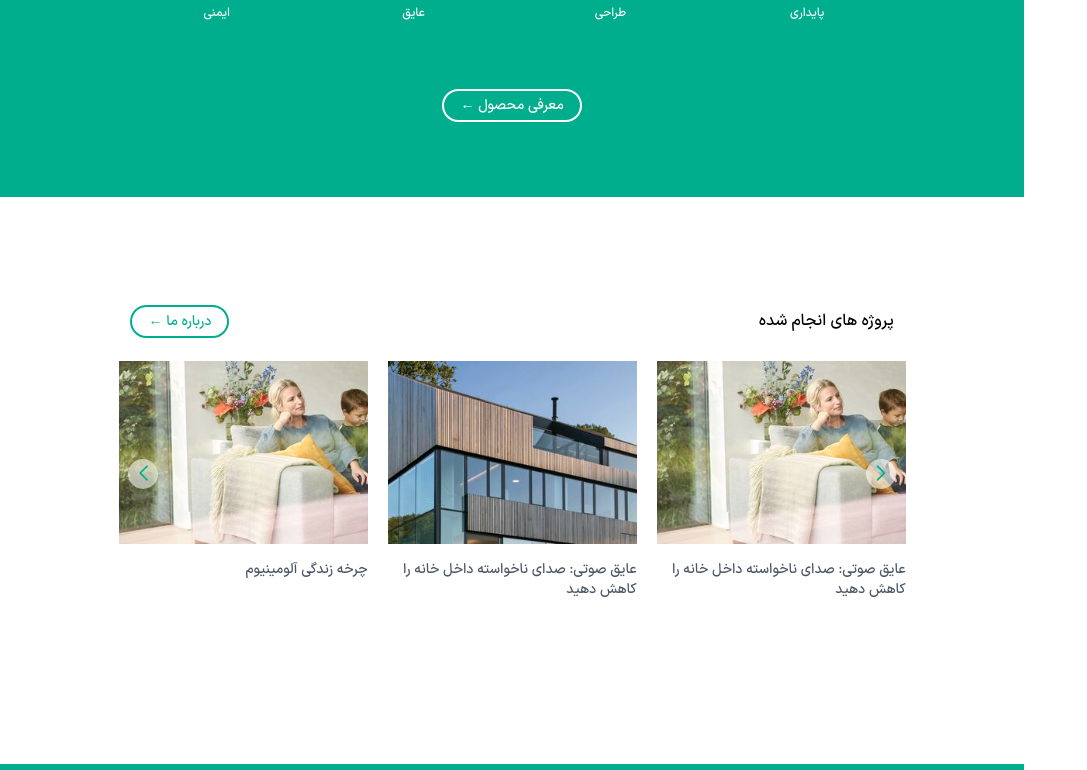
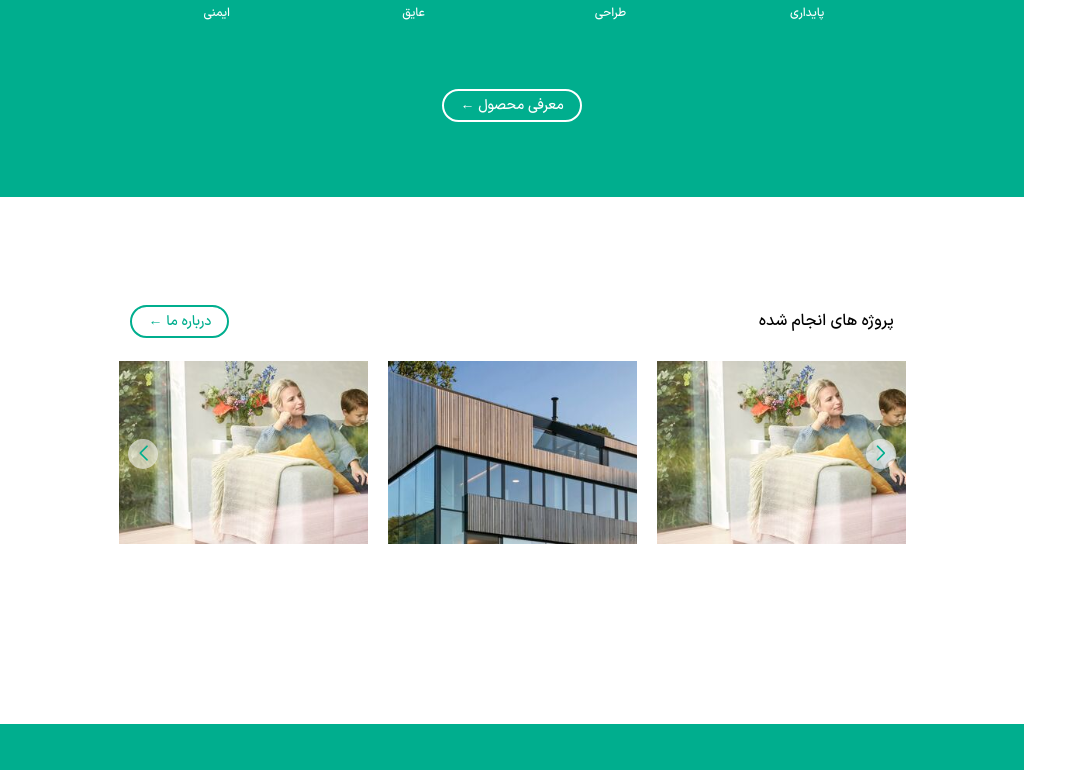
Before and after one commit to zahra-hsb/hanz-, a Next.js app: page / in a window 1280 px wide. Shown: the part 4772-5542 px from the top of the page, without its empty margins (0-1087 px from the left). Built offline with nearby package versions, Linux system fonts and the light colour scheme.

Commit message:
optimize code in slider

```diff
--- a/src/components/layout/Slider/BigSlider.jsx
+++ b/src/components/layout/Slider/BigSlider.jsx
@@ -1,12 +1,7 @@
 import { useState } from 'react';
 import Image from 'next/image'
-import image6 from '../../../../public/image/image 6.svg'
-import image7 from '../../../../public/image/image 7.svg'
-import image8 from '../../../../public/image/image 8.svg'
-
 import { Autoplay, Navigation, Pagination, Scrollbar, A11y } from 'swiper/modules';
 import { Swiper, SwiperSlide } from 'swiper/react';
-
 import 'swiper/css';
 import 'swiper/css/navigation';
 import 'swiper/css/pagination';
@@ -21,9 +16,16 @@ function createElem(image6, textSlider1) {
     )
 }
 
-const BigSlider = ({ slidesPerView, textSlider, textSlider1, textSlider2, textSlider3, textSlider4, banner }) => {
+const BigSlider = ({ slidesPerView, image1, image2, image3, textSlider, textSlider1, textSlider2, textSlider3, textSlider4, banner }) => {
+    const [textShow, setTextShow] = useState(textSlider)
 
-    const [textShow, setTextShow] = useState(textSlider)
+    const slides = [
+        { image: image1, text: textSlider1 },
+        { image: image2, text: textSlider2 },
+        { image: image3, text: textSlider3 },
+        { image: image2, text: textSlider4 }
+    ]
+
     let breakpoints = {}
 
     if (textShow) {
@@ -63,39 +65,15 @@ const BigSlider = ({ slidesPerView, textSlider, textSlider1, textSlider2, textSl
                 }}
                 loop={true}
             >
-                <SwiperSlide>
+                {slides.map((slide, index) => (
+                    <SwiperSlide key={index}>
                         {textShow ? (
-                        createElem(image6, textSlider1)
+                            createElem(slide.image, slide.textSlider)
                         ) : (
                             createElem(banner)
                         )}
                     </SwiperSlide>
-
-                <SwiperSlide>
-                    {textShow ? (
-                        createElem(image7, textSlider2)
-                    ) : (
-                        createElem(banner)
-                    )}
-                </SwiperSlide>
-
-                <SwiperSlide>
-                    {textShow ? (
-                        createElem(image8, textSlider3)
-                    ) : (
-                        createElem(banner)
-                    )}
-                </SwiperSlide>
-
-                <SwiperSlide>
-                    {textShow ? (
-                        createElem(image7, textSlider4)
-                    ) : (
-                        createElem(banner)
-                    )}
-                </SwiperSlide>
-
-
+                ))}
             </Swiper>
         </section >
     )
--- a/src/components/layout/Slider/index.jsx
+++ b/src/components/layout/Slider/index.jsx
@@ -1,5 +1,8 @@
 import Button from "../Main/button"
 import BigSlider from "./BigSlider"
+import image1 from '../../../../public/image/image 6.svg'
+import image2 from '../../../../public/image/image 7.svg'
+import image3 from '../../../../public/image/image 8.svg'
 
 const Slider = () => {
     return (
@@ -17,25 +20,7 @@ const Slider = () => {
 
                         </div>
                     </div>
-                    <BigSlider slidesPerView={3} textSlider={true} textSlider1={'چرخه زندگی آلومینیوم'} textSlider2={'عایق صوتی: صدای ناخواسته داخل خانه را کاهش دهید'} textSlider3={'عایق صوتی: صدای ناخواسته داخل خانه را کاهش دهید'} textSlider4={'چرخه زندگی آلومینیوم'} sliderCount={''} />
-                    {/* <div className="p-2">
-                    <span>2</span>
-                    <span>2</span>
-                </div>
-                <div className="flex items-center justify-center">
-                    <div>
-                        <div>2</div>
-                        <div className="p-3">2</div>
-                    </div>
-                    <div>
-                        <div>2</div>
-                        <div className="p-3">2</div>
-                    </div>
-                    <div>
-                        <div>2</div>
-                        <div className="p-3">2</div>
-                    </div>
-                </div> */}
+                    <BigSlider slidesPerView={3} image1={image1} image2={image2} image3={image3} textSlider={true} textSlider1={'چرخه زندگی آلومینیوم'} textSlider2={'عایق صوتی: صدای ناخواسته داخل خانه را کاهش دهید'} textSlider3={'عایق صوتی: صدای ناخواسته داخل خانه را کاهش دهید'} textSlider4={'چرخه زندگی آلومینیوم'} sliderCount={''} />
                 </div>
             </section>
         </>
```
Lines whose indentation alone changed are shown as unchanged.
